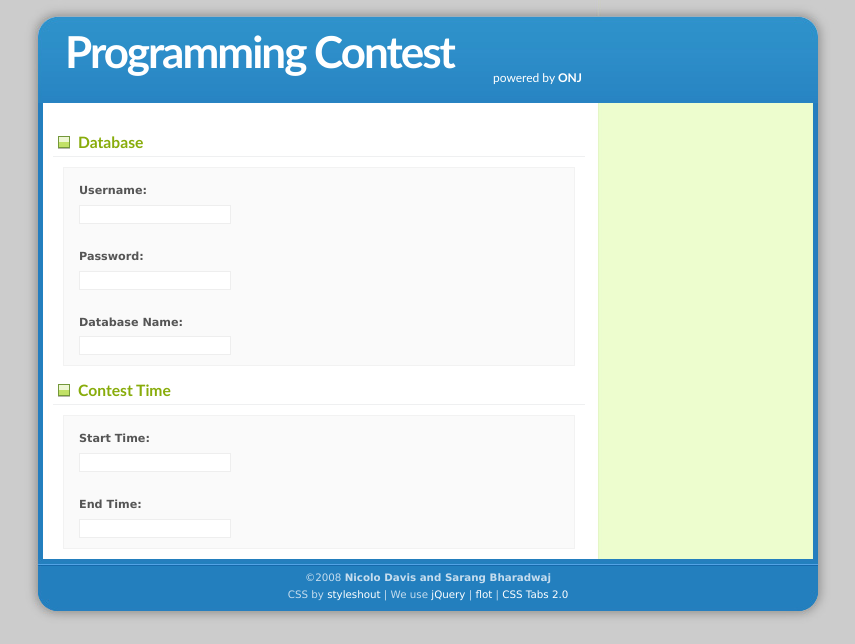
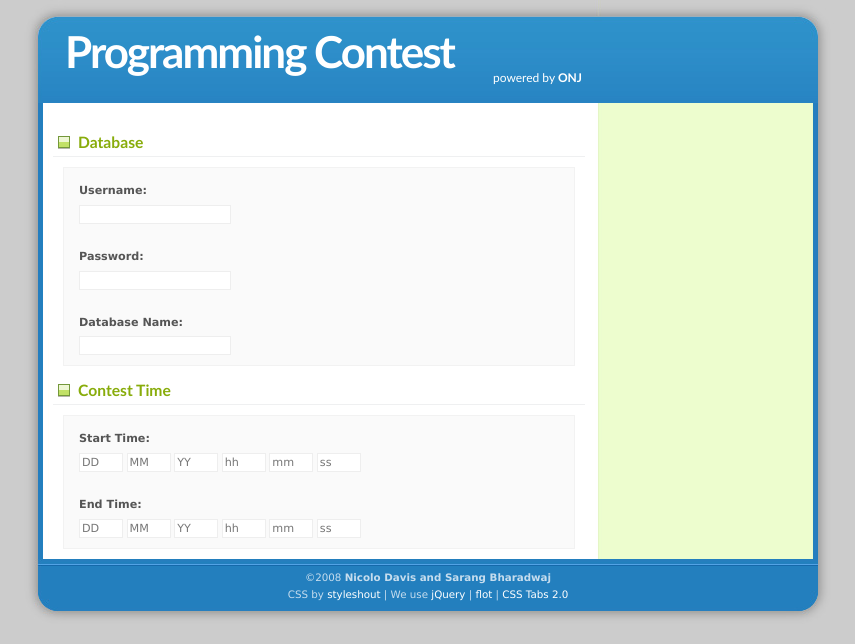
Before and after one commit to vrglinug/onj, a PHP site: page /install/index.php in a window 1280 px wide. Shown: the top 644 px of the page, without its empty margins (212-1067 px from the left). Run offline with PHP 8.4, Linux system fonts and the light colour scheme.

Commit message:
Created date/time fields

```diff
--- a/install/index.php
+++ b/install/index.php
@@ -32,6 +32,31 @@ include('../settings.php');
 $(document).ready(
 	function()
 	{
+		$("#sday,#eday").val('DD').focus( function() { $(this).val(''); } );
+		$("#smonth,#emonth").val('MM').focus( function() { $(this).val(''); } );
+		$("#syear,#eyear").val('YY').focus( function() { $(this).val(''); } );
+		$("#shour,#ehour").val('hh').focus( function() { $(this).val(''); } );
+		$("#smin,#emin").val('mm').focus( function() { $(this).val(''); } );
+		$("#ssec,#esec").val('ss').focus( function() { $(this).val(''); } );
+
+		$("#sday,#eday").blur( function() { if($(this).val().length == 0) $(this).val('DD'); });
+		$("#smonth,#emonth").blur( function() { if($(this).val().length == 0) $(this).val('MM'); });
+		$("#syear,#eyear").blur( function() { if($(this).val().length == 0) $(this).val('YY'); });
+		$("#shour,#ehour").blur( function() { if($(this).val().length == 0) $(this).val('hh'); });
+		$("#smin,#emin").blur( function() { if($(this).val().length == 0) $(this).val('mm'); });
+		$("#ssec,#esec").blur( function() { if($(this).val().length == 0) $(this).val('ss'); });
+
+		$("#sday,#eday,#smonth,#emonth,#syear,#eyear,#shour,#ehour,#smin,#emin,#ssec,#esec").keypress( function(e) {
+				//Allow only backspace, delete, arrow keys and numeric keys
+				if(e.keyCode==8 || e.keyCode==46 || e.keyCode==37 || e.keyCode==38 || e.keyCode==39 || e.keyCode==40 || (e.which>=48 && e.which<=57))
+				{
+					//Prevent numbers if the length of the field is already 2
+					if($(this).val().length >=2 && e.which>=48 && e.which<=57)
+						return false;
+				}
+				else
+					return false;
+			});
 	}
 );
 
@@ -74,11 +99,21 @@ $(document).ready(
 				<form>
 					<p>
 						<label>Start Time:</label>
-						<input type="text" id="user"/>
+						<input class=".timefield" type="text" id="sday" size="2" />
+						<input class=".timefield" type="text" id="smonth" size="2" />
+						<input class=".timefield" type="text" id="syear" size="2" />
+						<input class=".timefield" type="text" id="shour" size="2" />
+						<input class=".timefield" type="text" id="smin" size="2" />
+						<input class=".timefield" type="text" id="ssec" size="2" />
 					</p>
 					<p>
 						<label>End Time:</label>
-						<input type="text" id="user"/>
+						<input class=".timefield" type="text" id="eday" size="2" />
+						<input class=".timefield" type="text" id="emonth" size="2" />
+						<input class=".timefield" type="text" id="eyear" size="2" />
+						<input class=".timefield" type="text" id="ehour" size="2" />
+						<input class=".timefield" type="text" id="emin" size="2" />
+						<input class=".timefield" type="text" id="esec" size="2" />
 					</p>
 				</form>
 
```
